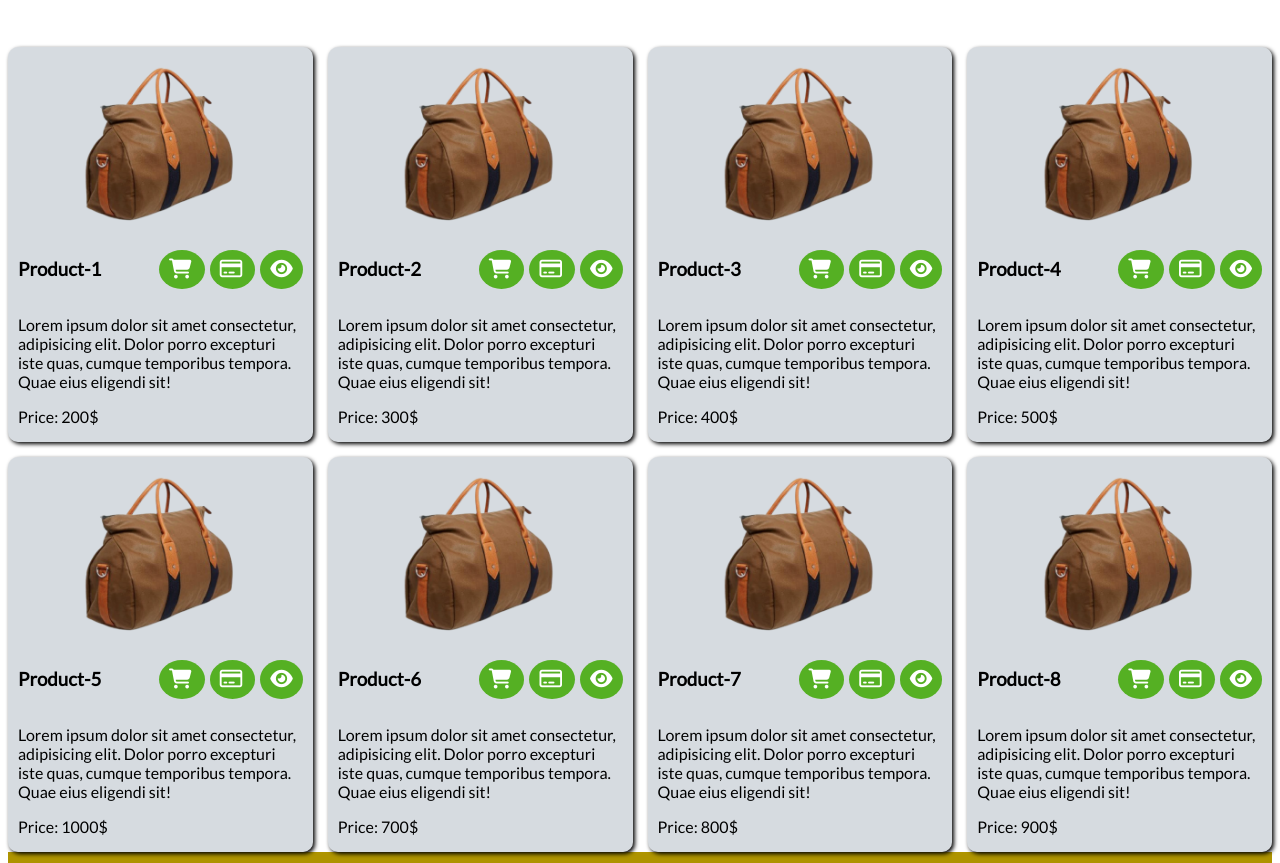
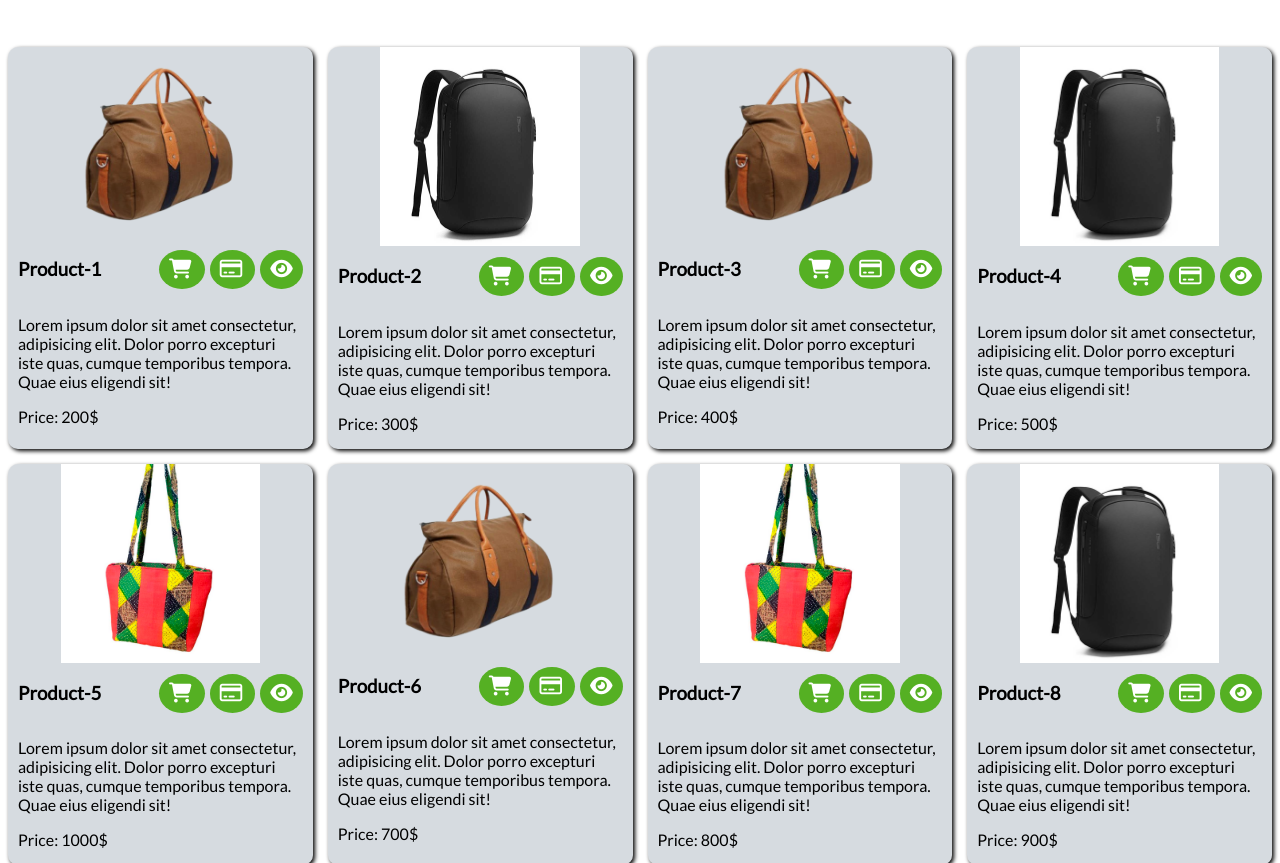
Before and after one commit to ahnaf-hasan/Women-Bags-Swiss-brand, a plain HTML site: page index.html in a window 1280 px wide. Shown: the part 622-1485 px from the top of the page. Drawn offline with Linux system fonts and the light colour scheme.

Commit message:
Second Commit

```diff
--- a/index.html
+++ b/index.html
@@ -101,7 +101,7 @@
     </div>
 
     <div class="single-product">
-        <img src="./pics/products/bag.png" alt="">
+        <img src="./pics/bag.jpg" alt="">
         <div class="product-icon-name-container">
             <h3>Product-2</h3>
             <div>
@@ -139,7 +139,7 @@
         <p>Price: 400$</p>
     </div>
     <div class="single-product">
-        <img src="./pics/products/bag.png" alt="">
+        <img src="./pics/bag.jpg" alt="">
         <div class="product-icon-name-container">
             <h3>Product-4</h3>
             <div>
@@ -158,7 +158,7 @@
         <p>Price: 500$</p>
     </div>
     <div class="single-product">
-        <img src="./pics/products/bag.png" alt="">
+        <img src="./pics/bags.jpg" alt="">
         <div class="product-icon-name-container">
             <h3>Product-5</h3>
             <div>
@@ -197,7 +197,7 @@
         <p>Price: 700$</p>
     </div>
     <div class="single-product">
-        <img src="./pics/products/bag.png" alt="">
+        <img src="./pics/bags.jpg" alt="">
         <div class="product-icon-name-container">
             <h3>Product-7</h3>
             <div>
@@ -216,7 +216,7 @@
         <p>Price: 800$</p>
     </div>
     <div class="single-product">
-        <img src="./pics/products/bag.png" alt="">
+        <img src="./pics/bag.jpg" alt="">
         <div class="product-icon-name-container">
             <h3>Product-8</h3>
             <div>
```
Also changed, not shown: pics/bag.jpg (added), pics/bags.jpg (added).
